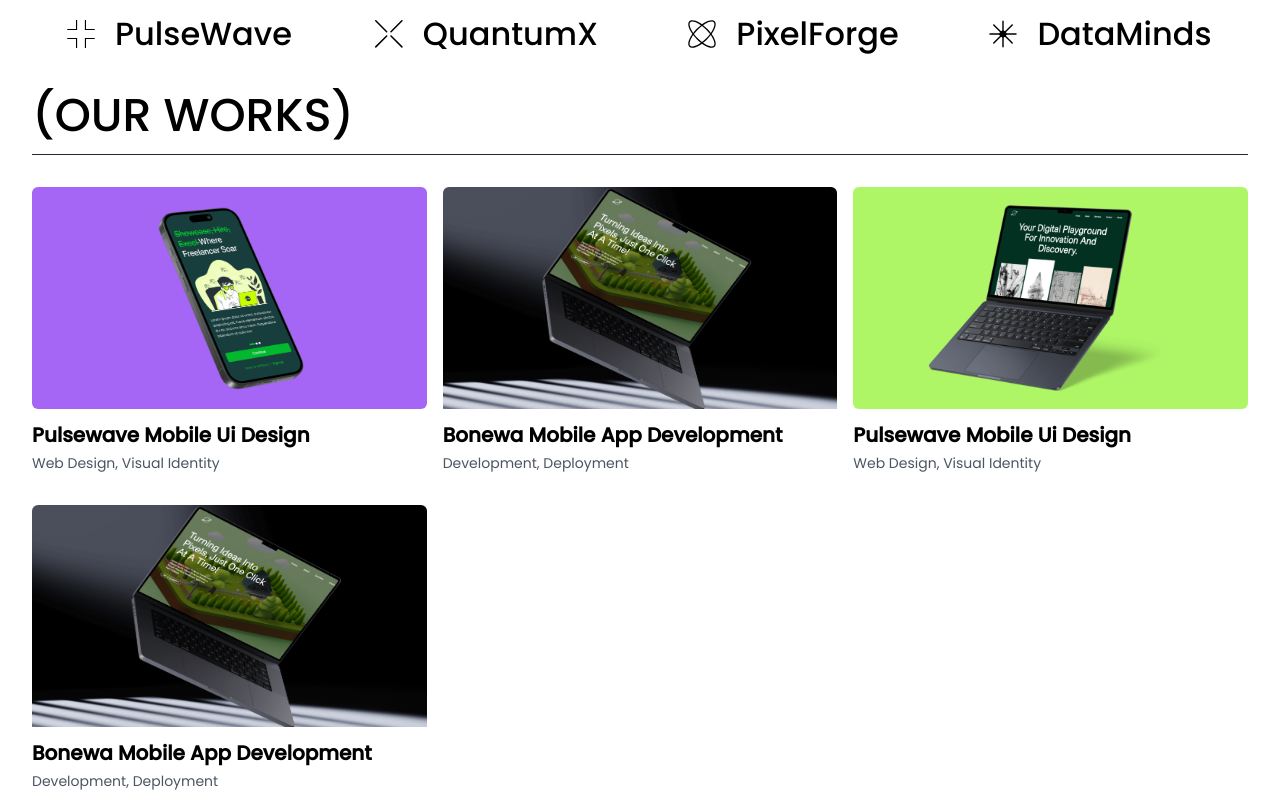
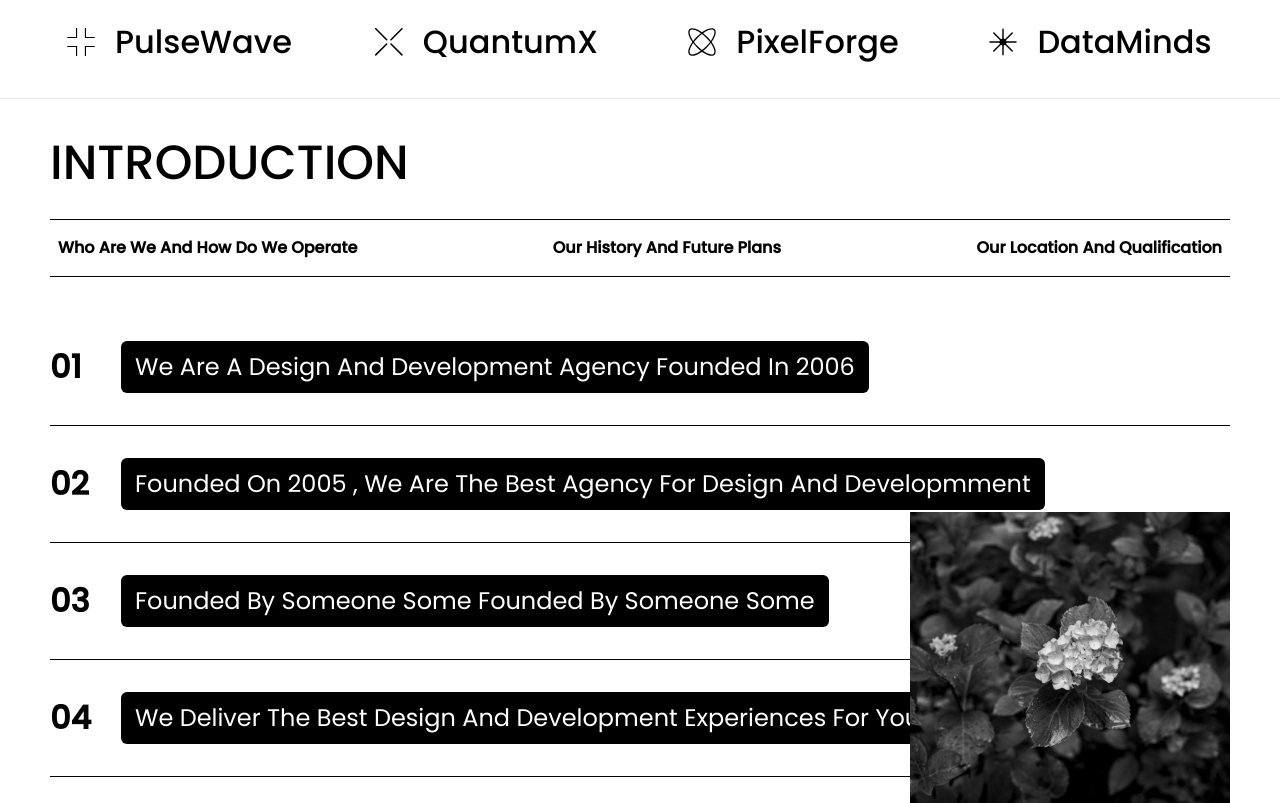
Before and after one commit to linushahs/kalodhunga-creation, a Next.js app: page / in a window 1280 px wide. Shown: the part 1100-1903 px from the top of the page. Built offline with nearby package versions, Linux system fonts and the light colour scheme.

Commit message:
Added Introduction page

```diff
--- a/src/app/globals.css
+++ b/src/app/globals.css
@@ -21,16 +21,32 @@
 }
 
 .client-list {
-  overflow-x: scroll;
+  /* overflow-x: scroll; */
+  overflow: hidden;
 }
 
-.client-list::-webkit-scrollbar {
-  visibility: hidden;
+/* .client-list::-webkit-scrollbar {
+  height: 10px;
 }
+
+.client-list::-webkit-scrollbar-track {
+  border: 1px solid gray;
+  height: 8px;
+  border-radius: 18px;
+}
+
+.client-list::-webkit-scrollbar-thumb {
+  background-color: gray;
+  border-radius: 18px;
+} */
 
 @layer base {
   h1 {
-    @apply text-[24px] leading-[30px] font-[500] sm:text-[40px] sm:leading-[40px] md:text-[4vw] md:leading-[4vw];
+    @apply uppercase text-[24px] leading-[30px] font-[500] sm:text-[40px] sm:leading-[40px] md:text-[4vw] md:leading-[4vw];
+  }
+
+  h2 {
+    @apply uppercase text-[20px] leading-[20px] font-[500] sm:text-[32px] sm:leading-[32px] md:text-[48px] md:leading-[48px];
   }
 }
 
--- a/src/app/page.tsx
+++ b/src/app/page.tsx
@@ -1,3 +1,4 @@
+import Introduction from "@/components/Introduction";
 import LandingPage from "@/components/LandingPage";
 import OurWorks from "@/components/OurWorks";
 
@@ -5,6 +6,7 @@ export default function Home() {
   return (
     <main className="">
       <LandingPage />
+      <Introduction />
       <OurWorks />
     </main>
   );
--- /dev/null
+++ b/src/components/Introduction.tsx
@@ -0,0 +1,73 @@
+const introductionPoints = [
+  {
+    id: 1,
+    title: "we are a design and development agency founded in 2006",
+  },
+  {
+    id: 2,
+    title:
+      "founded on 2005 , we are the best agency for design and developmment",
+  },
+  {
+    id: 3,
+    title: "founded by someone some founded by someone some",
+  },
+  {
+    id: 4,
+    title: "we deliver the best design and development experiences for you ",
+  },
+  {
+    id: 5,
+    title: "wanna know about us more , then lets talk",
+  },
+];
+
+function Introduction() {
+  return (
+    <section className="container py-10 border-b border-gray-200">
+      <h2>Introduction</h2>
+
+      <div className="py-4 px-2 mt-8 flex justify-between items-center border-t border-b border-black ">
+        {[
+          "Who are we and how do \n we operate",
+          "Our history and future plans",
+          "our location and qualification",
+        ].map((title, id) => (
+          <h3 key={id} className="capitalize font-[600]">
+            {title}
+          </h3>
+        ))}
+      </div>
+
+      {/* about kalodhunga (in points) ---- */}
+      <ul className="relative flex flex-col mt-8">
+        {introductionPoints.map((point) => (
+          <li className="flex py-8 items-center text-[32px] font-[600] border-b border-black">
+            <h3 className="w-[55px]"> 0{point.id}</h3>
+
+            <span className="ml-4 py-2 px-3.5 capitalize font-[400] bg-black text-white rounded-md text-[24px]">
+              {point.title}
+            </span>
+          </li>
+        ))}
+
+        <img
+          src="assets/flower.png"
+          alt="picture"
+          className="w-[320px] h-auto absolute right-0 bottom-[80px]"
+        />
+      </ul>
+
+      <div className="flex justify-between mt-12 font-[500] text-xl">
+        <span className="py-1 px-4 border border-gray-500 rounded-full">
+          Kathmandu, Nepal
+        </span>
+        <span className="py-1 px-4 border border-gray-500 rounded-full">
+          Kalodhunga Creations
+        </span>
+      </div>
+    </section>
+  );
+}
+
+export default Introduction;
--- a/src/components/LandingPage.tsx
+++ b/src/components/LandingPage.tsx
@@ -5,12 +5,35 @@ import PixelForge from "./assets/PixelForge";
 import DataMinds from "./assets/DataMinds";
 
 const clientGroupStyle: string =
-  "flex items-center gap-5 font-[500] text-[24px] lg:text-[32px] 3xl:text-[48px]";
+  "flex flex-1 justify-center items-center gap-5 font-[500] text-[24px] lg:text-[32px] 3xl:text-[48px]";
 const clientIconStyle: string = "w-7 h-7";
+
+const clients = [
+  {
+    id: 1,
+    name: "PulseWave",
+    icon: <PulseWave className={clientIconStyle} />,
+  },
+  {
+    id: 2,
+    name: "QuantumX",
+    icon: <QuantumX className={clientIconStyle} />,
+  },
+  {
+    id: 3,
+    name: "PixelForge",
+    icon: <PixelForge className={clientIconStyle} />,
+  },
+  {
+    id: 4,
+    name: "DataMinds",
+    icon: <DataMinds className={clientIconStyle} />,
+  },
+];
 
 function LandingPage() {
   return (
-    <section className=" flex flex-col items-center w-full mx-auto">
+    <section className=" flex flex-col items-center w-full mx-auto border-b border-gray-200">
       <h1 className="uppercase text-center py-4">
         Innovación: Where Design <br /> Meets Code
       </h1>
@@ -31,23 +54,17 @@ function LandingPage() {
 
       {/* CLient we have worked with (section)----- */}
       <div className="container">
-        <h3 className="mt-16 text-center font-medium capitalize sm:text-[24px]  3xl:text-[48px]">
+        <h3 className="mt-16 text-center font-medium capitalize text-[20px] lg:text-[24px]  3xl:text-[48px]">
           Clients we have worked with
         </h3>
 
-        <ul className="client-list grid grid-cols-4 gap-x-12 place-items-center mt-8 overflow-scroll">
-          <li className={clientGroupStyle}>
-            <PulseWave className={clientIconStyle} /> PulseWave
-          </li>
-          <li className={clientGroupStyle}>
-            <QuantumX className={clientIconStyle} /> QuantumX
-          </li>
-          <li className={clientGroupStyle}>
-            <PixelForge className={clientIconStyle} /> PixelForge
-          </li>
-          <li className={clientGroupStyle}>
-            <DataMinds className={clientIconStyle} /> DataMinds
-          </li>
+        <ul className="client-list flex gap-x-12 items-center mt-10 mb-8 ">
+          {clients.map((client) => (
+            <li key={client.id} className={clientGroupStyle}>
+              {client.icon}
+              {client.name}
+            </li>
+          ))}
         </ul>
       </div>
     </section>
--- a/src/components/OurWorks.tsx
+++ b/src/components/OurWorks.tsx
@@ -2,10 +2,8 @@ import WorkCard from "./WorkCard";
 
 function OurWorks() {
   return (
-    <section className="p-8 w-full">
-      <h1 className="uppercase  text-[24px] font-bold md:font-medium md:text-[42px] xl:text-[46px] 2xl:text-[56px] 2xl:leading-[62px]">
-        (Our works)
-      </h1>
+    <section className="container w-full py-8">
+      <h2 className="">(Our works)</h2>
       <hr className="my-3 border-gray-800" />
 
       <div className="mt-8 grid grid-cols-1 gap-x-4 gap-y-8 sm:grid-cols-2 xl:grid-cols-3">
```
Also changed, not shown: public/assets/flower.png (added).
